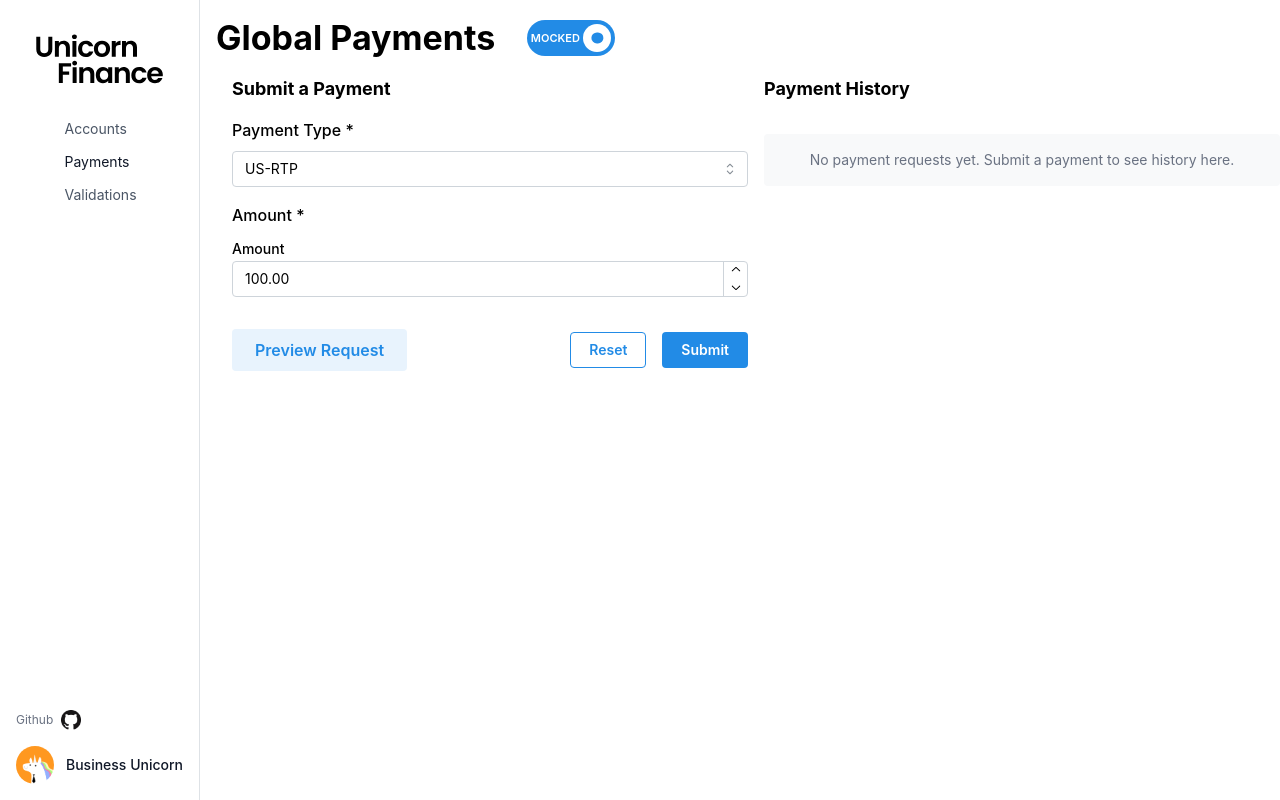
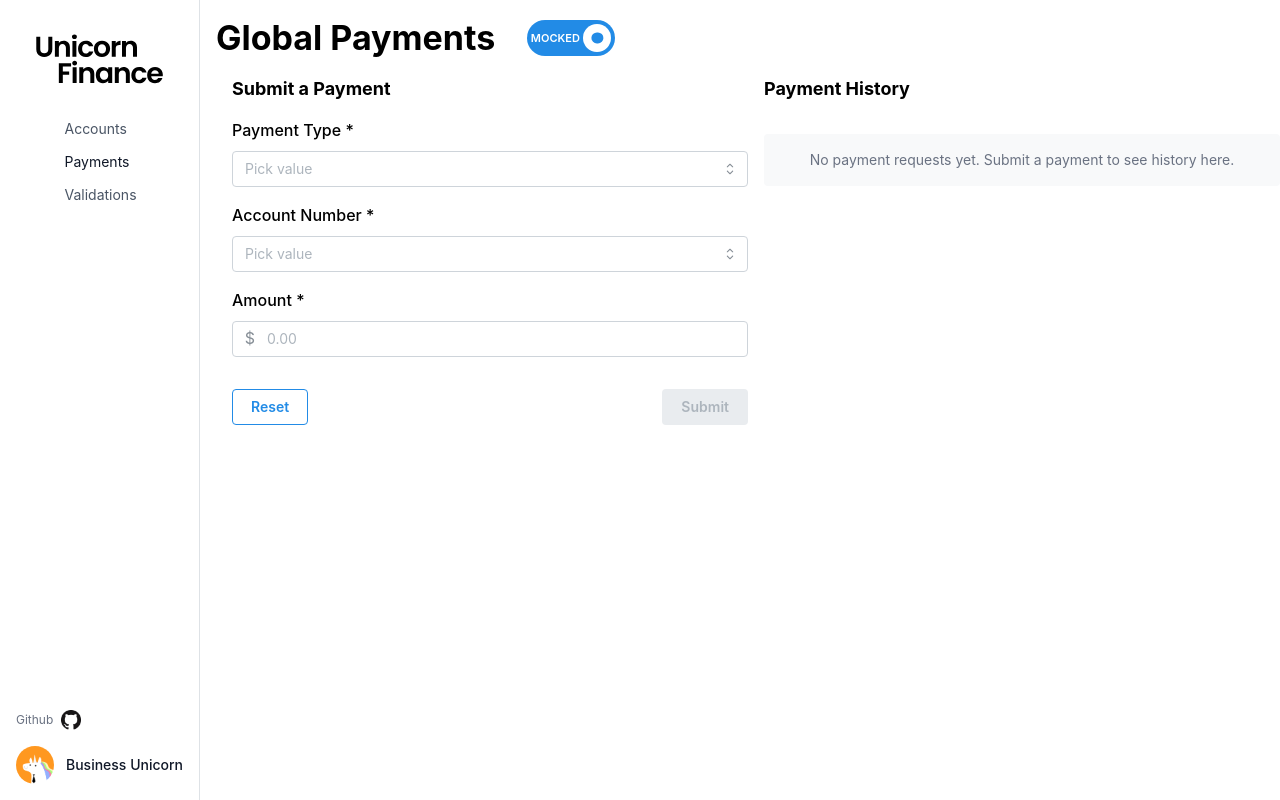
Before and after one commit to jpmorgan-payments/unicorn-finance, a React (Vite) app in the folder app/client/: page /payments in a window 1280 px wide. Built offline with nearby package versions, Linux system fonts and the light colour scheme.

Commit message:
Initial setup for GP

```diff
--- /dev/null
+++ b/app/client/src/features/GlobalPayments/GlobalPaymentsConfig.ts
@@ -0,0 +1,56 @@
+import { AccountDetails } from "./GlobalPaymentsTypes";
+
+export type PaymentType = "US-RTP" | "SEPA";
+
+export const PAYMENT_TYPE_OPTIONS = [
+  { label: "US Real-Time Payments", value: "US-RTP" },
+  { label: "Single Euro Payments Area", value: "SEPA" },
+];
+
+export const DEFAULT_ACCOUNT_OPTIONS: AccountDetails[] = [
+  {
+    accountNumber: "1234559",
+    financialInstitutionId: {
+      clearingSystemId: {
+        id: "021000021",
+        idType: "ABA",
+      },
+    },
+  },
+  {
+    accountNumber: "987654321",
+    financialInstitutionId: {
+      clearingSystemId: {
+        id: "021000021",
+        idType: "ABA",
+      },
+    },
+  },
+  {
+    accountNumber: "555444333",
+    financialInstitutionId: {
+      clearingSystemId: {
+        id: "021000021",
+        idType: "ABA",
+      },
+    },
+  },
+  {
+    accountNumber: "111222333",
+    financialInstitutionId: {
+      clearingSystemId: {
+        id: "021000021",
+        idType: "ABA",
+      },
+    },
+  },
+  {
+    accountNumber: "999888777",
+    financialInstitutionId: {
+      clearingSystemId: {
+        id: "021000021",
+        idType: "ABA",
+      },
+    },
+  },
+];
--- a/app/client/src/features/GlobalPayments/GlobalPaymentsInputForm.tsx
+++ b/app/client/src/features/GlobalPayments/GlobalPaymentsInputForm.tsx
@@ -1,103 +1,61 @@
 import React from "react";
+import { Stack, Button, Group, Box, TextInput } from "@mantine/core";
+import { useForm } from "@mantine/form";
+import UnicornDropdown from "../../componentsV2/UnicornDropdown";
+import { AccountDetails } from "./GlobalPaymentsTypes";
 import {
-  Button,
-  Group,
-  Code,
-  Box,
-  useCombobox,
-  LoadingOverlay,
-  NumberInput,
-  Stack,
-} from "@mantine/core";
-import { useForm } from "@mantine/form";
-import useSWRMutation from "swr/mutation";
+  PaymentType,
+  PAYMENT_TYPE_OPTIONS,
+  DEFAULT_ACCOUNT_OPTIONS,
+} from "./GlobalPaymentsConfig";
 
-import UnicornDropdown from "../../componentsV2/UnicornDropdown";
-import { useEnv } from "../../context/EnvContext";
-import { AccountDetail } from "./GlobalPaymentsTypes";
-
-interface PaymentFormProps {
-  supportedPaymentMethods: string[];
-  toAccountDetails: AccountDetail[];
+interface GlobalPaymentsFormValues {
+  paymentType: PaymentType | "";
+  accountDetails: AccountDetails | null;
+  amount: string;
 }
 
-interface FormValues {
-  paymentType: string;
-  accountDetails: string;
-  amount?: number;
+interface GlobalPaymentsInputFormProps {
+  accountDetails?: AccountDetails[];
+  onSubmit?: (values: GlobalPaymentsFormValues) => void;
 }
 
-async function submitPayment(url: string, { arg }: { arg: string }) {
-  const formValues: FormValues = JSON.parse(arg);
-
-  const res = await fetch(url, {
-    method: "POST",
-    body: JSON.stringify(formValues),
-    headers: {
-      "Content-Type": "application/json",
+const GlobalPaymentsInputForm: React.FC<GlobalPaymentsInputFormProps> = ({
+  accountDetails = DEFAULT_ACCOUNT_OPTIONS,
+  onSubmit,
+}) => {
+  const form = useForm<GlobalPaymentsFormValues>({
+    initialValues: {
+      paymentType: "",
+      accountDetails: null,
+      amount: "",
+    },
+    validate: {
+      paymentType: (value) => (value ? null : "Please select a payment type"),
+      accountDetails: (value) => (value ? null : "Please select an account"),
+      amount: (value) => {
+        if (!value) return "Please enter an amount";
+        const numericValue = parseFloat(value);
+        if (isNaN(numericValue) || numericValue <= 0) {
+          return "Please enter a valid amount greater than 0";
+        }
+        return null;
+      },
     },
   });
 
-  if (!res.ok) {
-    throw new Error("An error occurred while submitting the payment.");
-  }
-
-  return res.json();
-}
-
-const GlobalPaymentsInputForm: React.FC<PaymentFormProps> = ({
-  supportedPaymentMethods,
-  toAccountDetails,
-}) => {
-  const { url } = useEnv();
-
-  // Form setup
-  const form = useForm<FormValues>({
-    mode: "uncontrolled",
-    initialValues: {
-      paymentType: "US-RTP",
-      accountDetails: "",
-    },
-  });
-
-  const combobox = useCombobox({
-    onDropdownClose: () => combobox.resetSelectedOption(),
-  });
-
-  const { trigger, data, error, isMutating, reset } = useSWRMutation(
-    `${url}/api/payment/v2/payments`,
-    submitPayment,
-  );
-
-  const handleSubmit = () => {
-    const values = form.getValues();
-    console.log("Form submitted with values:", values);
-    trigger(JSON.stringify(values));
-  };
-  const handlePreviewRequest = () => {
-    // Implement preview logic if needed
-    console.log("Preview Request clicked");
-  };
-  const paymentMethodOptions = supportedPaymentMethods.map((method) => ({
-    label: method,
-    value: method,
+  const accountNumberOptions = accountDetails.map((account) => ({
+    label: account.accountNumber,
+    value: JSON.stringify(account),
   }));
 
-  const PreviewRequestButton = () => (
-    <Button variant="light" size="md" onClick={handlePreviewRequest}>
-      Preview Request
-    </Button>
-  );
+  const handleSubmit = (values: GlobalPaymentsFormValues) => {
+    console.log("Form submitted with values:", values);
+    onSubmit?.(values);
+  };
 
   return (
     <Box component="form" flex={1}>
-      {!data && !error && !isMutating && (
-        <Box style={{ position: "relative" }}>
-          <LoadingOverlay
-            visible={isMutating}
-            zIndex={1000}
-            overlayProps={{ radius: "sm", blur: 2 }}
-          />
       <Stack gap="md">
         <Box>
           <label
@@ -111,11 +69,43 @@ const GlobalPaymentsInputForm: React.FC<PaymentFormProps> = ({
             Payment Type *
           </label>
           <UnicornDropdown
-                {...form.getInputProps("paymentType")}
-                options={paymentMethodOptions}
-                key={form.key("paymentType")}
+            options={PAYMENT_TYPE_OPTIONS}
+            value={form.values.paymentType}
+            onChange={(value) =>
+              form.setFieldValue("paymentType", value as PaymentType)
+            }
+            error={form.errors.paymentType}
           />
         </Box>
+
+        <Box>
+          <label
+            htmlFor="accountNumber"
+            style={{
+              fontWeight: 500,
+              marginBottom: "8px",
+              display: "block",
+            }}
+          >
+            Account Number *
+          </label>
+          <UnicornDropdown
+            options={accountNumberOptions}
+            value={
+              form.values.accountDetails
+                ? JSON.stringify(form.values.accountDetails)
+                : ""
+            }
+            onChange={(value) => {
+              const selectedAccount = value
+                ? (JSON.parse(value) as AccountDetails)
+                : null;
+              form.setFieldValue("accountDetails", selectedAccount);
+            }}
+            error={form.errors.accountDetails}
+          />
+        </Box>
+
         <Box>
           <label
             htmlFor="amount"
@@ -127,85 +117,36 @@ const GlobalPaymentsInputForm: React.FC<PaymentFormProps> = ({
           >
             Amount *
           </label>
-              <NumberInput
-                {...form.getInputProps("amount")}
-                key={form.key("amount")}
-                label="Amount"
-                decimalScale={2}
-                fixedDecimalScale
-                defaultValue={100}
-                step={100}
-                min={0.01}
+          <TextInput
+            id="amount"
+            placeholder="0.00"
+            value={form.values.amount}
+            onChange={(event) =>
+              form.setFieldValue("amount", event.currentTarget.value)
+            }
+            error={form.errors.amount}
+            leftSection="$"
+            type="number"
+            step="0.01"
+            min="0"
           />
         </Box>
 
         <Group justify="space-between" mt="md">
-              <PreviewRequestButton />
-
-              <Group>
-                <Button
-                  type="button"
-                  variant="outline"
-                  onClick={() => form.reset()}
-                >
+          <Button type="button" variant="outline" onClick={() => form.reset()}>
             Reset
           </Button>
           <Button
             type="submit"
             disabled={!form.isValid()}
-                  onClick={handleSubmit}
+            onClick={() => handleSubmit(form.values)}
           >
             Submit
           </Button>
         </Group>
-            </Group>
       </Stack>
-        </Box>
-      )}
-
-      {data && !isMutating && (
-        <Box>
-          <Code block>{JSON.stringify(data, null, 2)}</Code>
-          <Group justify="space-between" mt="md">
-            <PreviewRequestButton />
-
-            <Button
-              type="button"
-              variant="outline"
-              onClick={() => {
-                reset();
-                form.reset();
-              }}
-            >
-              Validate Another
-            </Button>
-          </Group>
-        </Box>
-      )}
-      {error && !isMutating && (
-        <Box>
-          <Code block>
-            {`Error: ${
-              (error as Error).message || "An unknown error occurred"
-            }`}
-          </Code>
-          <Group justify="space-between" mt="md">
-            <PreviewRequestButton />
-
-            <Button
-              type="button"
-              variant="outline"
-              onClick={() => {
-                reset();
-                form.reset();
-              }}
-            >
-              Try Again
-            </Button>
-          </Group>
-        </Box>
-      )}
     </Box>
   );
 };
+
 export default GlobalPaymentsInputForm;
--- a/app/client/src/features/GlobalPayments/GlobalPaymentsTypes.d.ts
+++ b/app/client/src/features/GlobalPayments/GlobalPaymentsTypes.d.ts
@@ -8,7 +8,7 @@ export type PaymentHistory = {
   errorMessage?: string;
 };
 
-export type AccountDetail = {
+export type AccountDetails = {
   accountNumber: string;
   financialInstitutionId: {
     clearingSystemId: {
--- a/app/client/src/features/validationServices/validationServicesInputForm.tsx
+++ b/app/client/src/features/validationServices/validationServicesInputForm.tsx
@@ -54,24 +54,10 @@ const ValidationServicesInputForm: React.FC<
   });
 
   const getRequestData = () => {
-    if (!form.values.validationType || !form.values.accountDetails) {
-      return {
-        endpoint: `${url}/api/tsapi/v2/validations/accounts`,
-        method: "POST",
-        headers: {
-          "Content-Type": "application/json",
-          "x-client-id": "***",
-          "x-program-id": "***",
-          "x-program-id-type": "***",
-        },
-        body: null,
-      };
-    }
-
     return generateAVSRequestData(
       url,
       form.values.validationType,
-      form.values.accountDetails,
+      form.values.accountDetails as AVSAccountDetails,
       false, // Use masked headers for preview
     );
   };
@@ -132,7 +118,12 @@ const ValidationServicesInputForm: React.FC<
   };
 
   const PreviewRequestButton = () => (
-    <Button variant="light" size="md" onClick={handlePreviewRequest}>
+    <Button
+      variant="light"
+      size="md"
+      onClick={handlePreviewRequest}
+      disabled={!form.isValid()}
+    >
       Preview Request
     </Button>
   );
```
Lines whose indentation alone changed are shown as unchanged.
